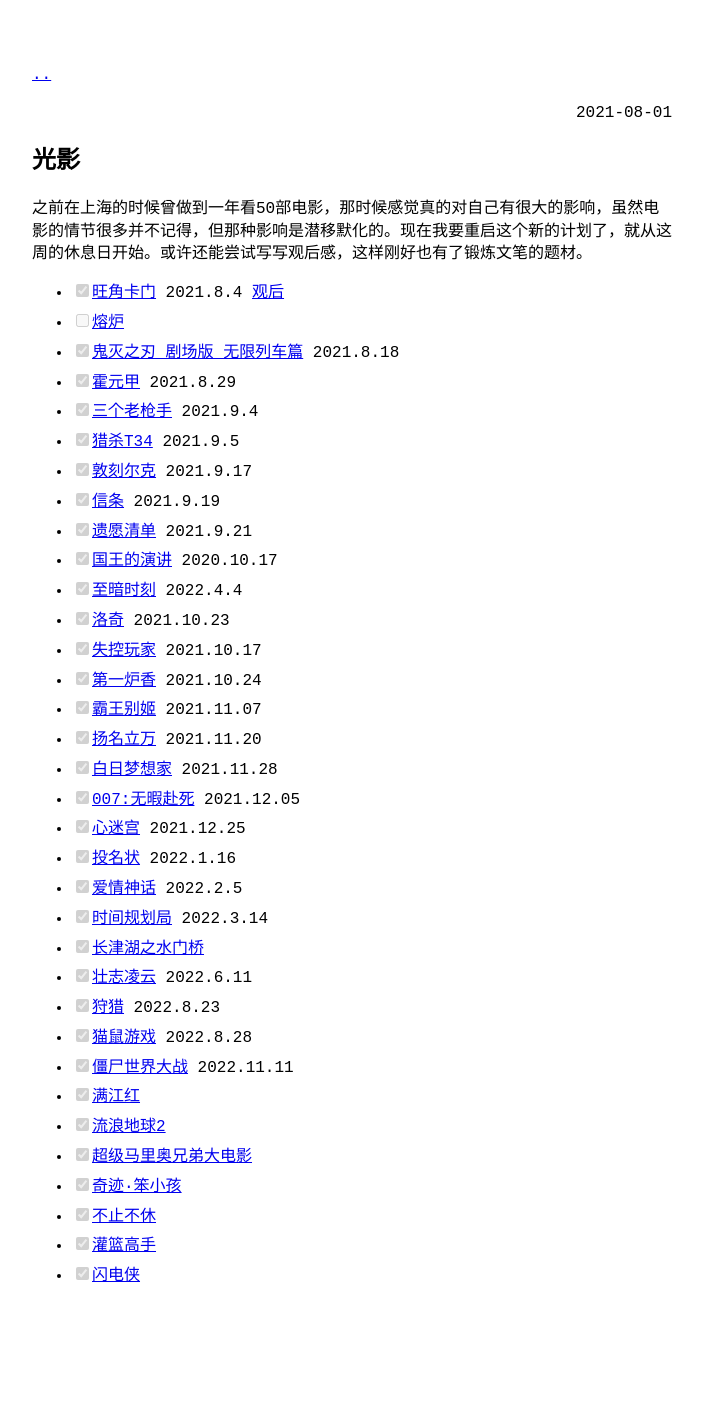
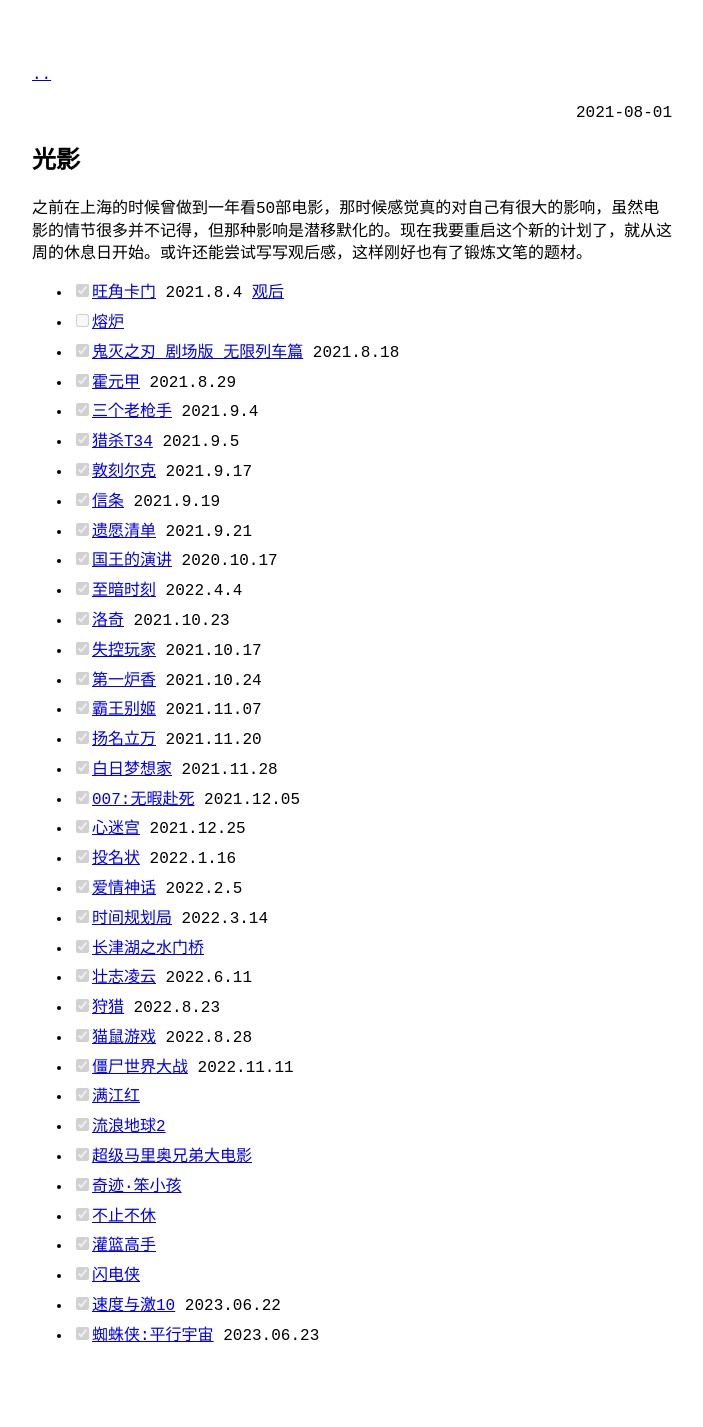
Before and after one commit to lccccc1024/lccccc1024.github.io, a Jekyll site: the page built from _posts/2021-08-01-光影.md, in a window 1280 px wide. Shown: the whole page, without its empty margins (288-991 px from the left). Built offline with Jekyll 4.4.1, drawn with Linux system fonts in a browser that asks for light colours; our own code applies the rules of GitHub Pages for plain Markdown files; before the commit the page ends 1368 px from its top, so only the background shows below that.

Commit message:
更新 2021-08-01-光影.md

```diff
--- a/_posts/2021-08-01-光影.md
+++ b/_posts/2021-08-01-光影.md
@@ -34,3 +34,5 @@
 - [x] <a href="https://movie.douban.com/subject/34833851/" target="_blank">不止不休</a>
 - [x] <a href="https://movie.douban.com/subject/35315950/" target="_blank">灌篮高手</a>
 - [x] <a href="https://movie.douban.com/subject/3011317/" target="_blank">闪电侠</a>
+- [x] <a href="https://movie.douban.com/subject/26631790/" target="_blank">速度与激10</a> 2023.06.22
+- [x] <a href="https://movie.douban.com/subject/26374197/" target="_blank">蜘蛛侠:平行宇宙</a> 2023.06.23
```
